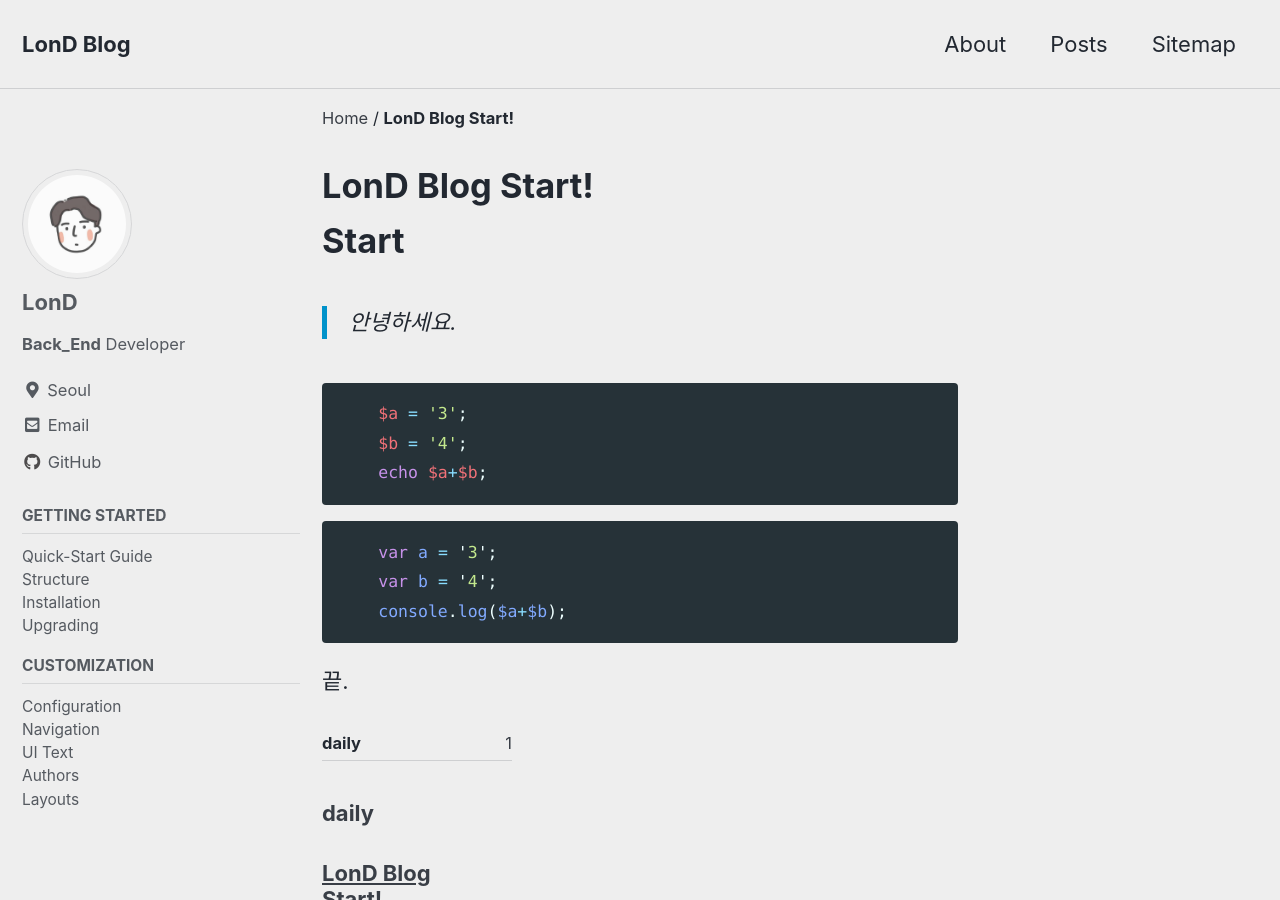
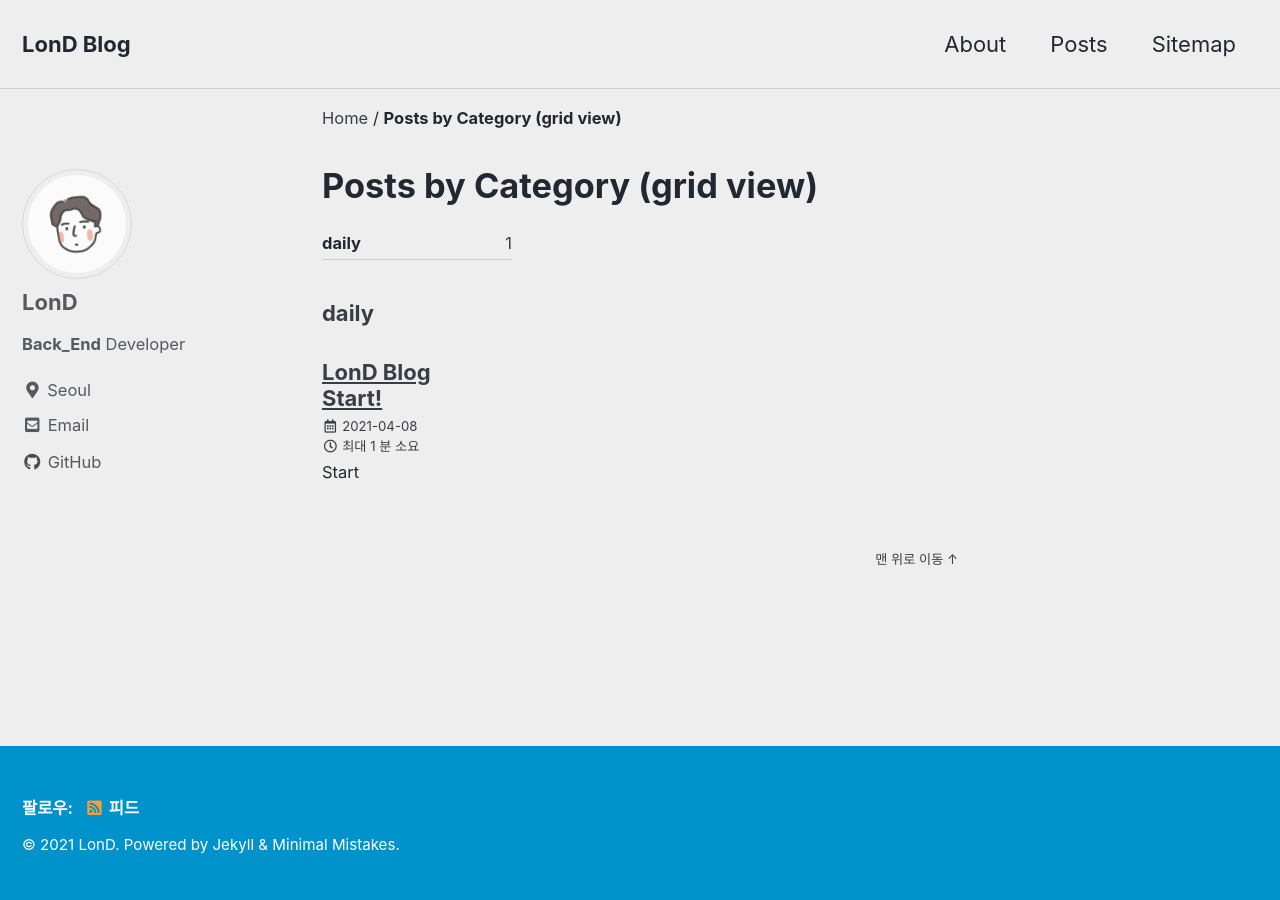
Before and after one commit to teuc000-dev/teuc000-dev.github.io, a Jekyll site: the page built from _posts/2021-04-09-test-post.md, in a window 1280 px wide and 900 px high. Built offline with Jekyll 4.4.1, drawn with Linux system fonts in a browser that asks for light colours; cached includes are drawn as plain includes.

Commit message:
no message

```diff
--- a/_posts/2021-04-08-first-post.md
+++ b/_posts/2021-04-08-first-post.md
@@ -3,11 +3,6 @@ title: "LonD Blog Start!"
 categories: daily
 sidebar:
   nav: "docs"
-
-layout: categories
-permalink: /categories-grid/
-entries_layout: grid
-author_profile: true
 ---
 
 # Start
--- /dev/null
+++ b/_posts/2021-04-09-test-post.md
@@ -0,0 +1,7 @@
+---
+title: "Posts by Category (grid view)"
+layout: categories
+permalink: /categories-grid/
+entries_layout: grid
+author_profile: true
+---
```
